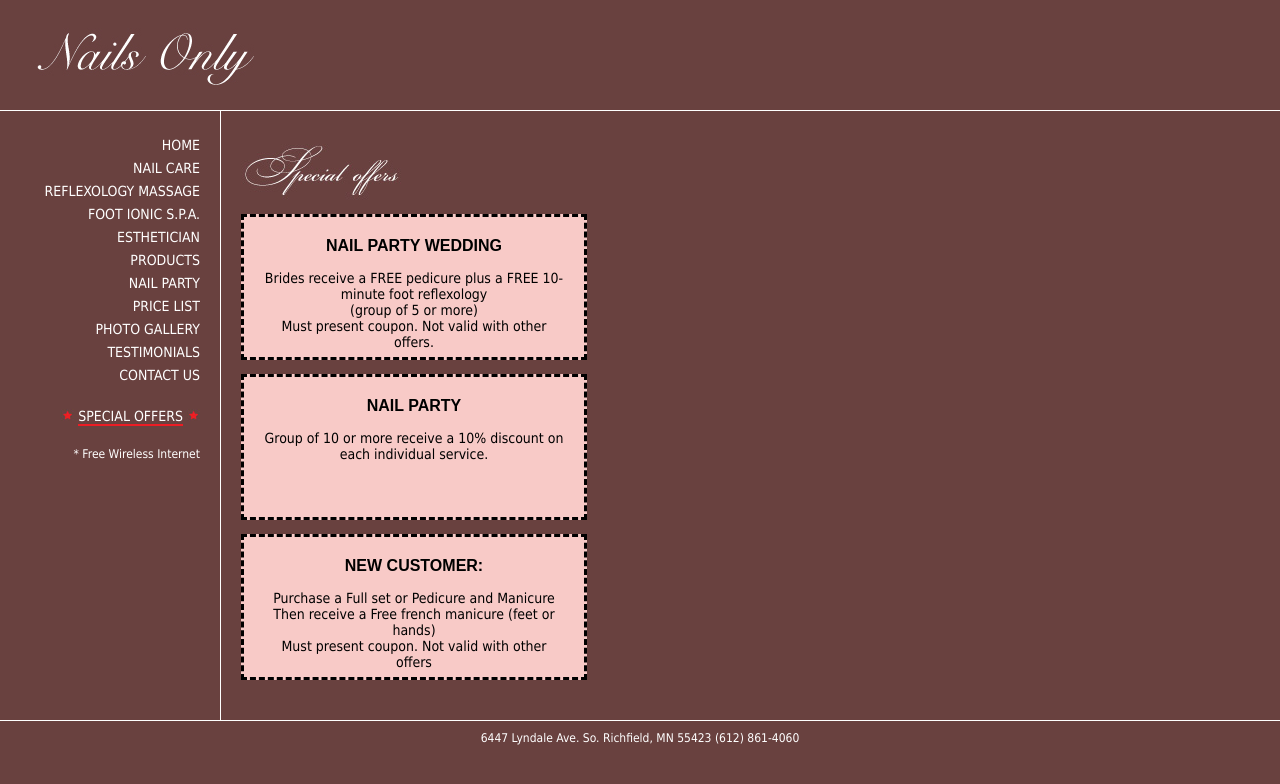
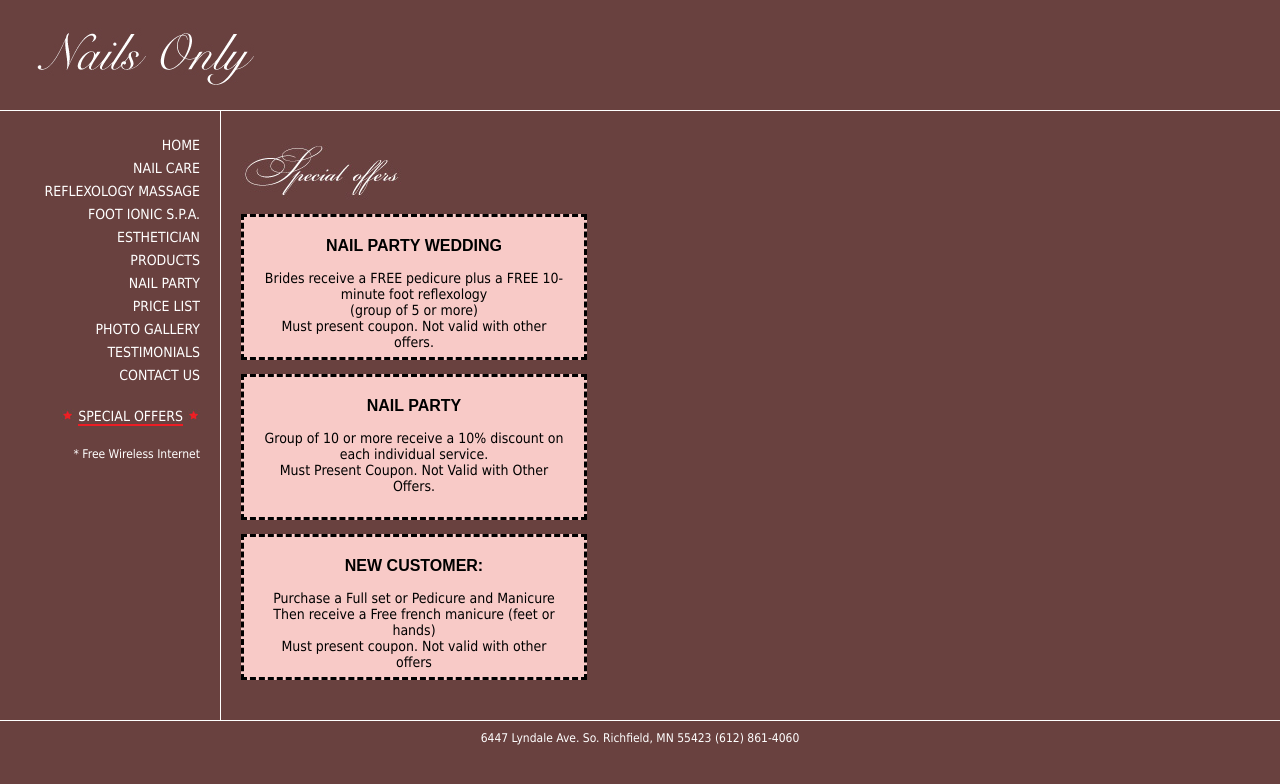
Before and after one commit to lancevo/nailsonlymn, a Jekyll site: the page built from special-offers.html, in a window 1280 px wide. Shown: the top 784 px of the page. Built offline with Jekyll 4.4.1, drawn with Linux system fonts in a browser that asks for light colours.

Commit message:
update special offers

```diff
--- a/special-offers.html
+++ b/special-offers.html
@@ -15,7 +15,8 @@ layout: default
 <p />
 <div class="coupon">
   <div class="couponHeadline">NAIL PARTY</div>
-  <div class="couponDetail">Group of 10 or more receive a 10% discount on each individual service.
+  <div class="couponDetail">Group of 10 or more receive a 10% discount on each individual service. <br/>
+    Must Present Coupon. Not Valid with Other Offers.
   </div>
 </div>
 <p />
```
